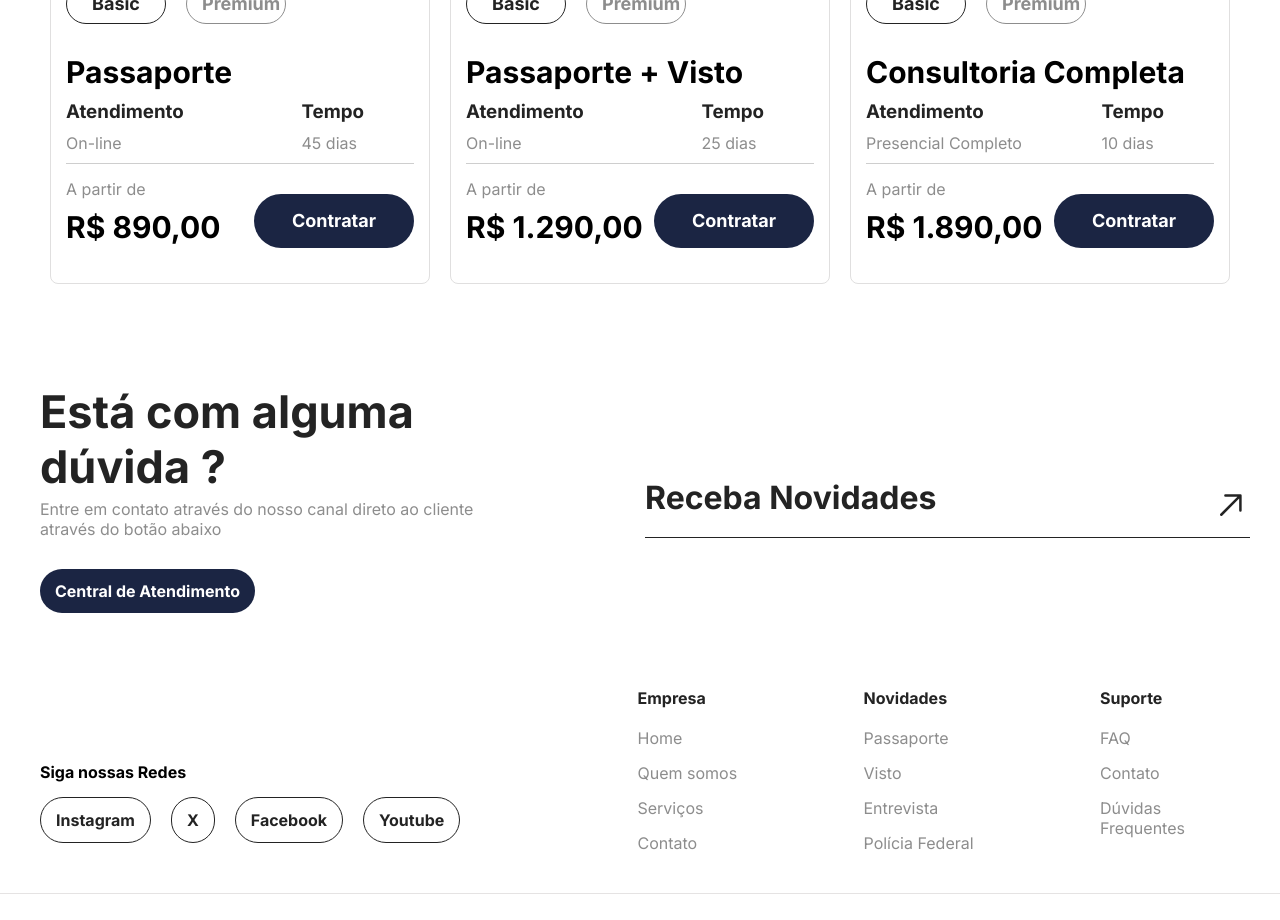
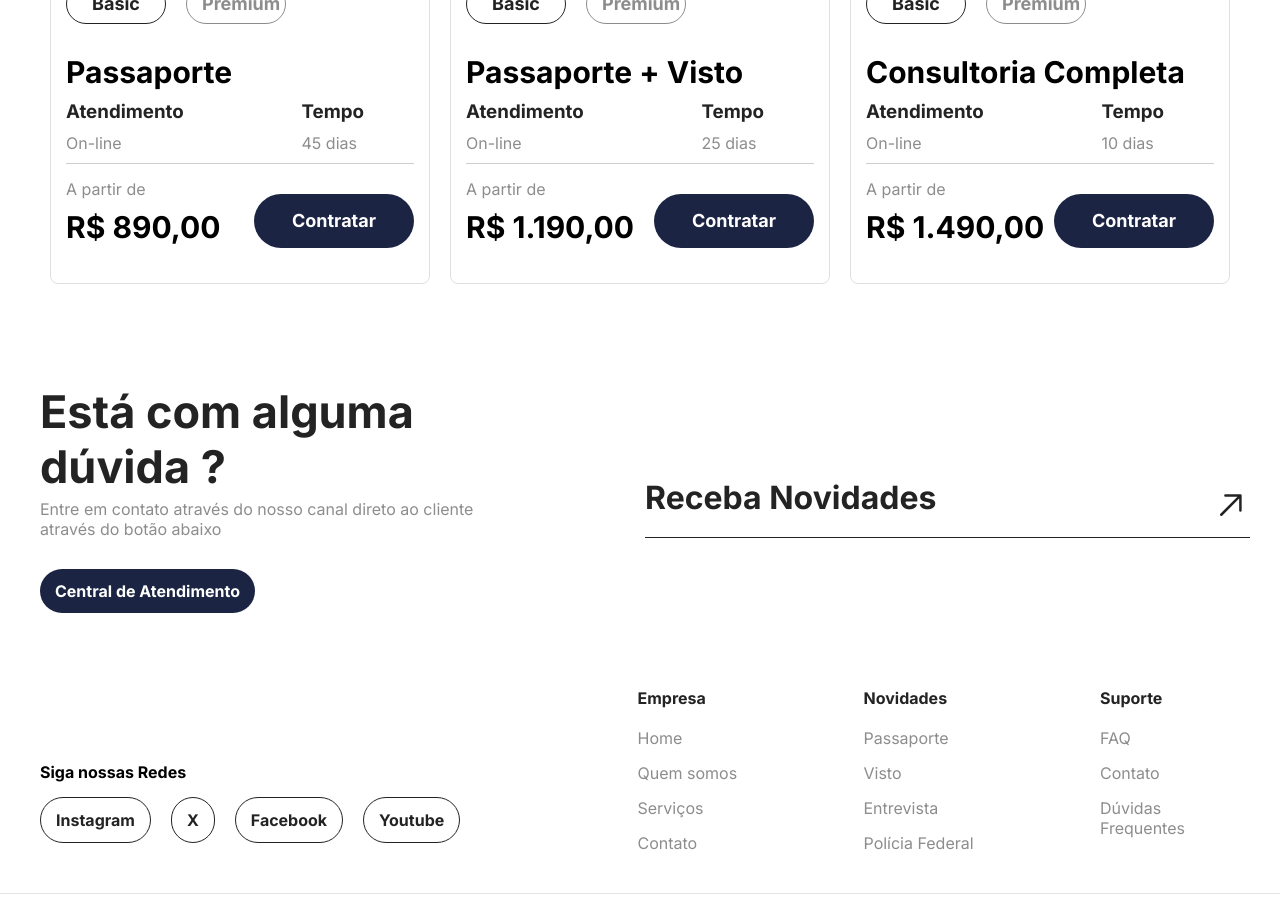
Before and after one commit to victorpiinheiro/Projeto-visto, a React (Vite) app: page / in a window 1280 px wide. Shown: the part 3740-4660 px from the top of the page. Built offline with nearby package versions, Linux system fonts and the light colour scheme.

Commit message:
refactor: mudanca de estado ao clicar nos botoes basic/premium

```diff
--- a/src/components/Button/Button.jsx
+++ b/src/components/Button/Button.jsx
@@ -1,9 +1,9 @@
 // components/Button.js
 import styles from './Button.module.css';
 
-export default function YellowButton({ children, color, size, isAbsolute = false }) {
+export default function YellowButton({ children, color, size, isAbsolute = false, onClick }) {
   return (
-    <button className={`${styles.button} ${styles[color]} ${styles[size]} ${isAbsolute ? styles.absolute : ''}`}>
+    <button className={`${styles.button} ${styles[color]} ${styles[size]} ${isAbsolute ? styles.absolute : ''}`} onClick={onClick}>
       {children}
     </button>
   );
--- a/src/components/Card/Card.jsx
+++ b/src/components/Card/Card.jsx
@@ -1,36 +1,60 @@
-
+import { useState } from 'react';
 import styles from './Card.module.css';
 import Button from '../Button/Button';
 
-export default function Card({ image, plan1, plan2, titulo, atendimento, tempo, preco }) {
+export default function Card({planos}) {
+  const [planoSelecionado, setPlanoSelecionado] = useState('Basic');
+
+
+  function handleClick(e) {
+    const value = e.target.textContent;
+    setPlanoSelecionado(value)
+
+  }
+
+  const plano = planoSelecionado === 'Basic' ? planos.planBasic : planos.planPremium;
+
+
   return (
+
+
     <div className={styles.card}>
-      <img src={image} alt="card" />
+      <img src={planos.image} alt="card" />
 
       <div className={styles.planButtons}>
-        <Button size={'lm'} color="white">{plan1}</Button>
-        <Button size={'lm'} color={'gray'}>{plan2}</Button>
+        <Button size={'lm'}
+        color={planoSelecionado === 'Basic' ? 'white' : 'gray'}
+        children={'Basic'}
+        onClick={handleClick}
+        />
+
+        <Button
+         size={'lm'}
+         color={planoSelecionado === 'Basic' ? 'gray' : 'white'}
+          children={'Premium'}
+          onClick={handleClick}
+          />
       </div>
 
       <div className={styles.descriptionCard}>
-        <h2>{titulo}</h2>
+        <h2>{plano.titulo}</h2>
       </div>
 
       <div className={styles.cardInfo}>
         <div className={styles.infoAtendimento}>
           <h3>Atendimento</h3>
-          <p>{atendimento}</p>
+          <p>{plano.atendimento}</p>
         </div>
         <div className={styles.infoTempo}>
           <h3>Tempo</h3>
-          <p>{tempo}</p>
+          <p>{plano.tempo}</p>
         </div>
       </div>
 
       <div className={styles.cardValores}>
         <div>
           <p>A partir de</p>
-          <h3>{preco}</h3>
+          <h3>{plano.preco}</h3>
         </div>
         <div className={styles.cardContratar}>
           <Button size={'lg'} color="blue">Contratar</Button>
--- a/src/sections/PackagesSection/PackagesSection.jsx
+++ b/src/sections/PackagesSection/PackagesSection.jsx
@@ -14,34 +14,51 @@ export default function PackagesSection() {
   const planos = [
   {
     image: CardPhoto01,
-    plan1: 'Basic',
-    plan2: 'Premium',
+    planBasic: {
       titulo: 'Passaporte',
       atendimento: 'On-line',
       tempo: '45 dias',
       preco: 'R$ 890,00'
     },
+    planPremium: {
+      titulo: 'Passaporte Premium',
+      atendimento: 'Presencial + Online',
+      tempo: '30 dias',
+      preco: 'R$ 1.290,00'
+    },
+  },
   {
     image: CardPhoto02,
-    plan1: 'Basic',
-    plan2: 'Premium',
+    planBasic: {
       titulo: 'Passaporte + Visto',
       atendimento: 'On-line',
       tempo: '25 dias',
-    preco: 'R$ 1.290,00'
+      preco: 'R$ 1.190,00'
+    },
+    planPremium: {
+      titulo: 'Passaporte + Visto Premium',
+      atendimento: 'Presencial + Assessoria Completa',
+      tempo: '15 dias',
+      preco: 'R$ 1.790,00'
+    },
   },
   {
     image: CardPhoto03,
-    plan1: 'Basic',
-    plan2: 'Premium',
+    planBasic: {
       titulo: 'Consultoria Completa',
+      atendimento: 'On-line',
+      tempo: '10 dias',
+      preco: 'R$ 1.490,00'
+    },
+    planPremium: {
+      titulo: 'Consultoria Completa Premium',
       atendimento: 'Presencial Completo',
-    tempo: '10 dias',
-    preco: 'R$ 1.890,00'
-  }
+      tempo: '05 dias',
+      preco: 'R$ 2.190,00'
+    },
+  },
+];
 
-
-]
 
   return (
     <div className={styles.container}>
@@ -70,7 +87,7 @@ const planos = [
       <div className={styles.cardContainer}>
 
         {planos.map((plano, index) => (
-        <Card  key={index} {...plano} />
+          <Card key={index} planos={plano} />
         ))}
       </div>
 
```
Lines whose indentation alone changed are shown as unchanged.
